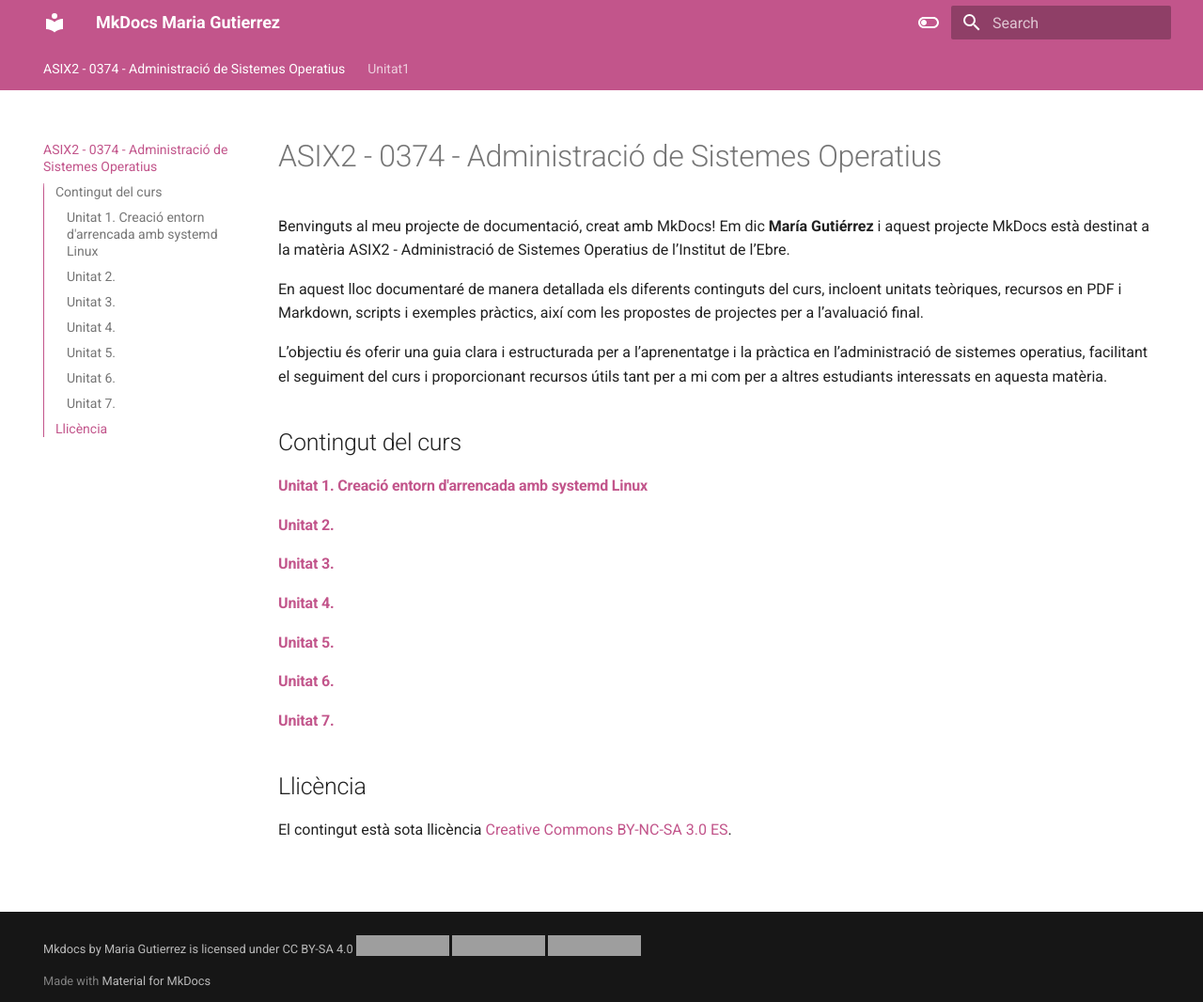
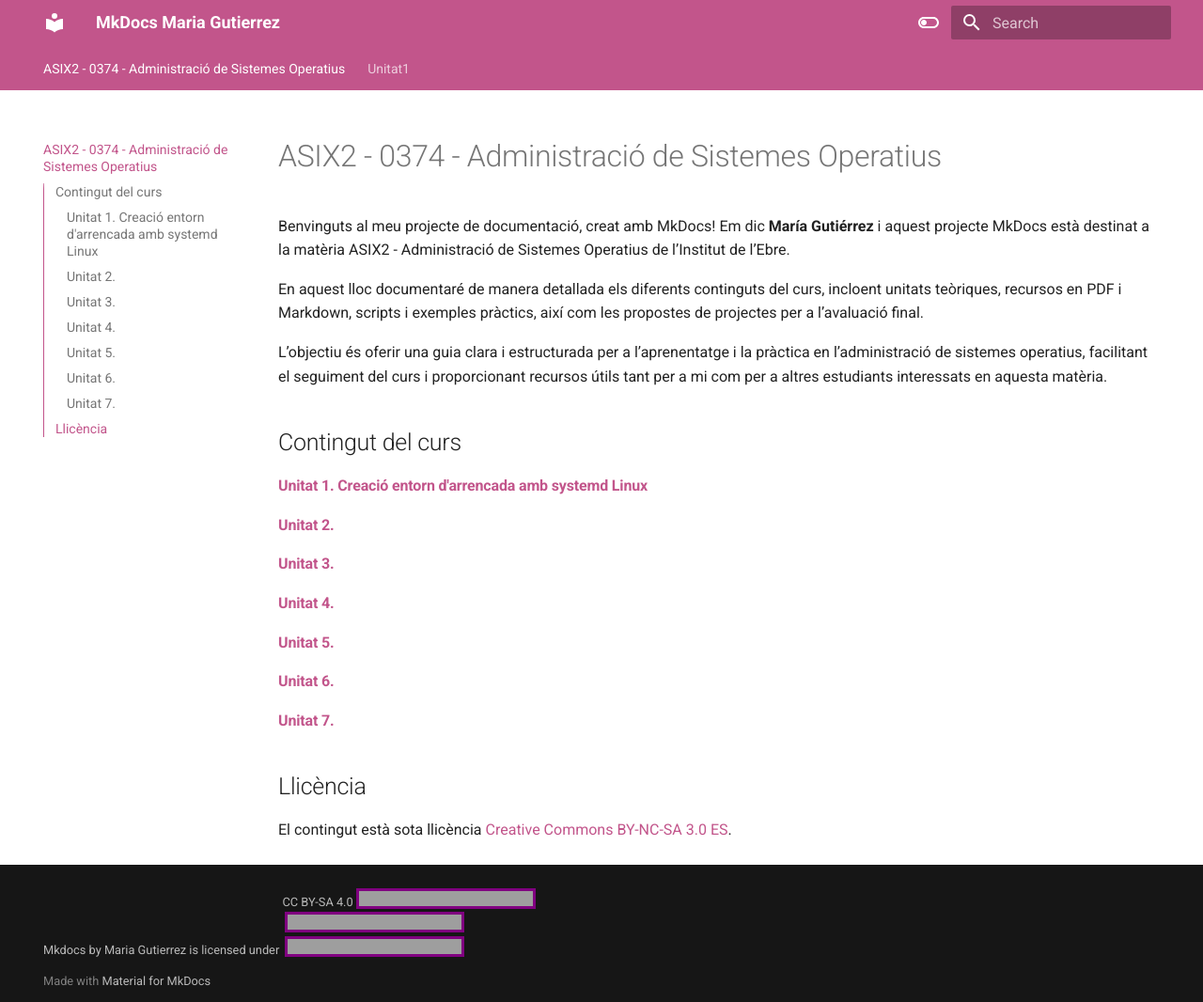
Before and after one commit to mariagutierrez03/projecte-asix2, an MkDocs documentation site: the page built from docs/index.md, in a window 1280 px wide and 1066 px high. Shown: the whole window at 94% size. Built offline with MkDocs 1.6.1 and Material for MkDocs 9.7.7, drawn with Linux system fonts in a browser that asks for light colours; grey boxes are pictures that could not be loaded.

Commit message:
Update color scheme and image styles in extra.css

```diff
--- a/docs/stylesheets/extra.css
+++ b/docs/stylesheets/extra.css
@@ -1,30 +1,30 @@
-main .md-typeset img {
+img {
     display: right;
     margin-left: auto;
     margin-right: auto;
-    border: 3px solid #FFC0CB;
+    border: 3px solid purple;
     max-width: 200px;
     width: 60%;
 }
 
 /* Paleta para el esquema por defecto */
 [data-md-color-scheme="default"] {
-  --md-primary-fg-color:        #c2558b; /* rosa principal */
-  --md-primary-fg-color--light: #c2558b; /* versión clara */
-  --md-primary-fg-color--dark:  #c2558b; /* versión oscura */
+  --md-primary-fg-color:        #c2558b; /* rosa principal más oscuro */
+  --md-primary-fg-color--light: #d97aa8; /* versión clara */
+  --md-primary-fg-color--dark:  #962f5f; /* versión oscura */
 
-  --md-accent-fg-color:         #c2558b; /* accent rosa */
-  --md-accent-fg-color--light:  #c2558b;
-  --md-accent-fg-color--dark:   #c2558b;
+  --md-accent-fg-color:         #c2558b;
+  --md-accent-fg-color--light:  #d97aa8;
+  --md-accent-fg-color--dark:   #962f5f;
 }
 
-/* Paleta para el esquema slate (opcional) */
+/* Paleta para el esquema slate */
 [data-md-color-scheme="slate"] {
-  --md-primary-fg-color:        #FFC0CB;
-  --md-primary-fg-color--light: #FFD6DD;
-  --md-primary-fg-color--dark:  #FF99AA;
+  --md-primary-fg-color:        #c2558b;
+  --md-primary-fg-color--light: #d97aa8;
+  --md-primary-fg-color--dark:  #962f5f;
 
-  --md-accent-fg-color:         #FFB6C1;
-  --md-accent-fg-color--light:  #FFD1DC;
-  --md-accent-fg-color--dark:   #FF85A2;
+  --md-accent-fg-color:         #c2558b;
+  --md-accent-fg-color--light:  #d97aa8;
+  --md-accent-fg-color--dark:   #962f5f;
 }
```
